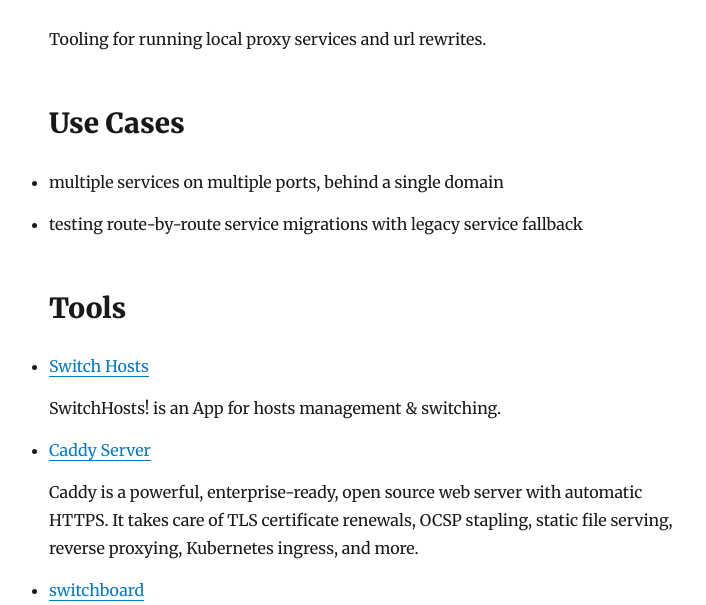
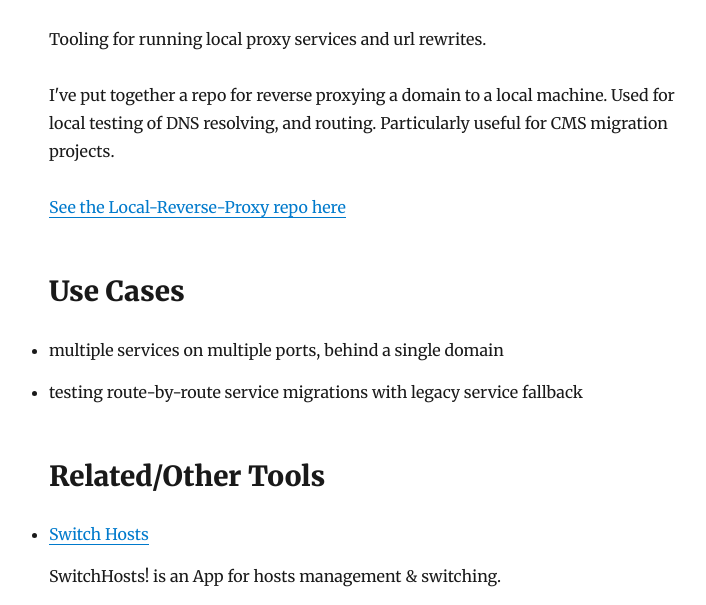
Before and after one commit to olmesm/ohmybuck, a Gatsby site: page /2020-06-23-04-32-local-proxies-and-rewrites/ in a window 1280 px wide. Shown: the part 168-773 px from the top of the page, without its empty margins (276-982 px from the left). Built offline with nearby package versions, Linux system fonts and the light colour scheme; Gatsby itself is replaced by a stand-in of ours; some packages are replaced by stand-ins of ours.

Commit message:
added to local proxy

```diff
--- a/content/blog/2020-06-23-04-32-local-proxies-and-rewrites/index.md
+++ b/content/blog/2020-06-23-04-32-local-proxies-and-rewrites/index.md
@@ -7,12 +7,16 @@
 
 Tooling for running local proxy services and url rewrites.
 
+I've put together a repo for reverse proxying a domain to a local machine. Used for local testing of DNS resolving, and routing. Particularly useful for CMS migration projects.
+
+[See the Local-Reverse-Proxy repo here](https://github.com/olmesm/Local-Reverse-Proxy)
+
 ## Use Cases
 
 - multiple services on multiple ports, behind a single domain
 - testing route-by-route service migrations with legacy service fallback
 
-## Tools
+## Related/Other Tools
 
 - [Switch Hosts]
 
```
